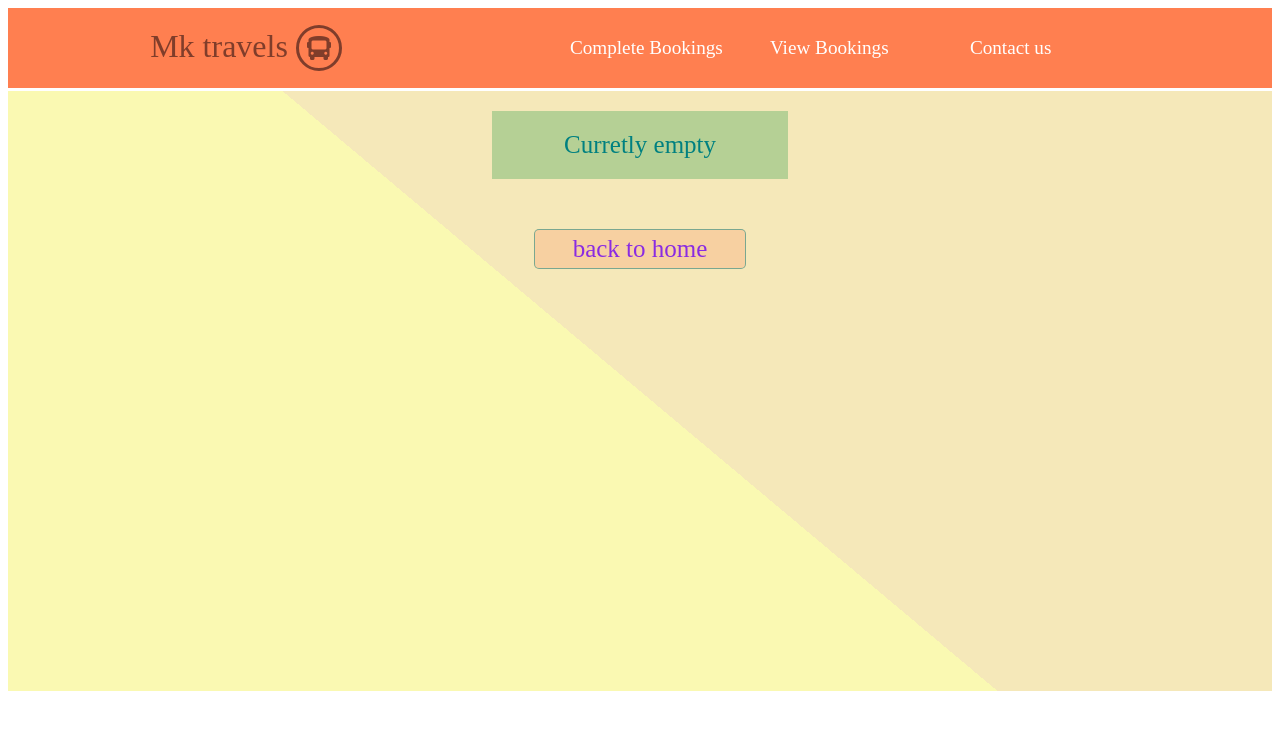
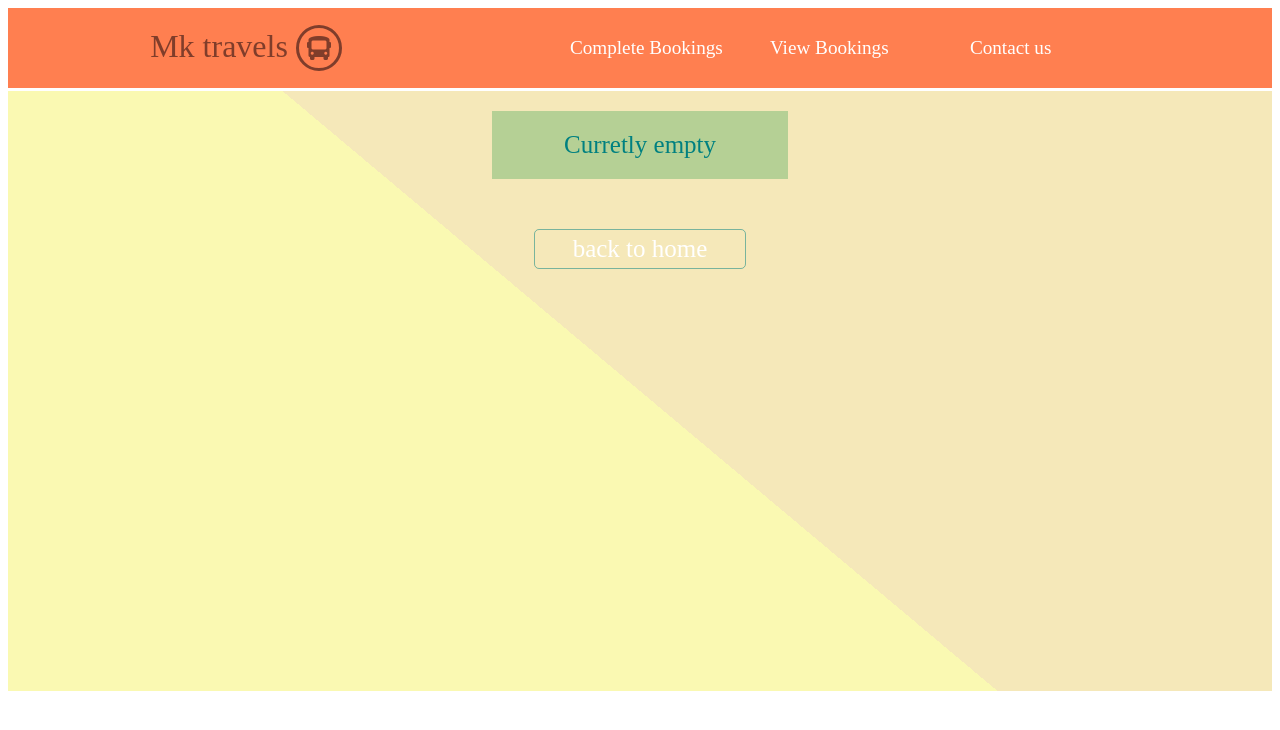
Before and after one commit to mkisheregit/travel-agency, a React (Create React App) app: page /info/faq in a window 1280 px wide. In both pictures the pointer is over the link "back to home". Shown: the top 730 px of the page. Built offline with nearby package versions, Linux system fonts and the light colour scheme.

Commit message:
update Blankpages.css

```diff
--- a/src/CSS/Blankpages.css
+++ b/src/CSS/Blankpages.css
@@ -47,7 +47,7 @@
 .blankpage .goto-link {
     font-size: 25px;
     text-decoration: none;
-    color: brown;
+    color: rgba(137, 43, 226, 0.596);
     border: 1px solid rgba(0, 128, 128, 0.507);
     padding: 5px;
     border-radius: 5px;
@@ -57,6 +57,6 @@
 }
 
 .blankpage .goto-link:hover {
-    color: blueviolet;
-    background-color: rgba(255, 127, 80, 0.226);
+    color: white;
+    background-color: transparent;
 }
```
